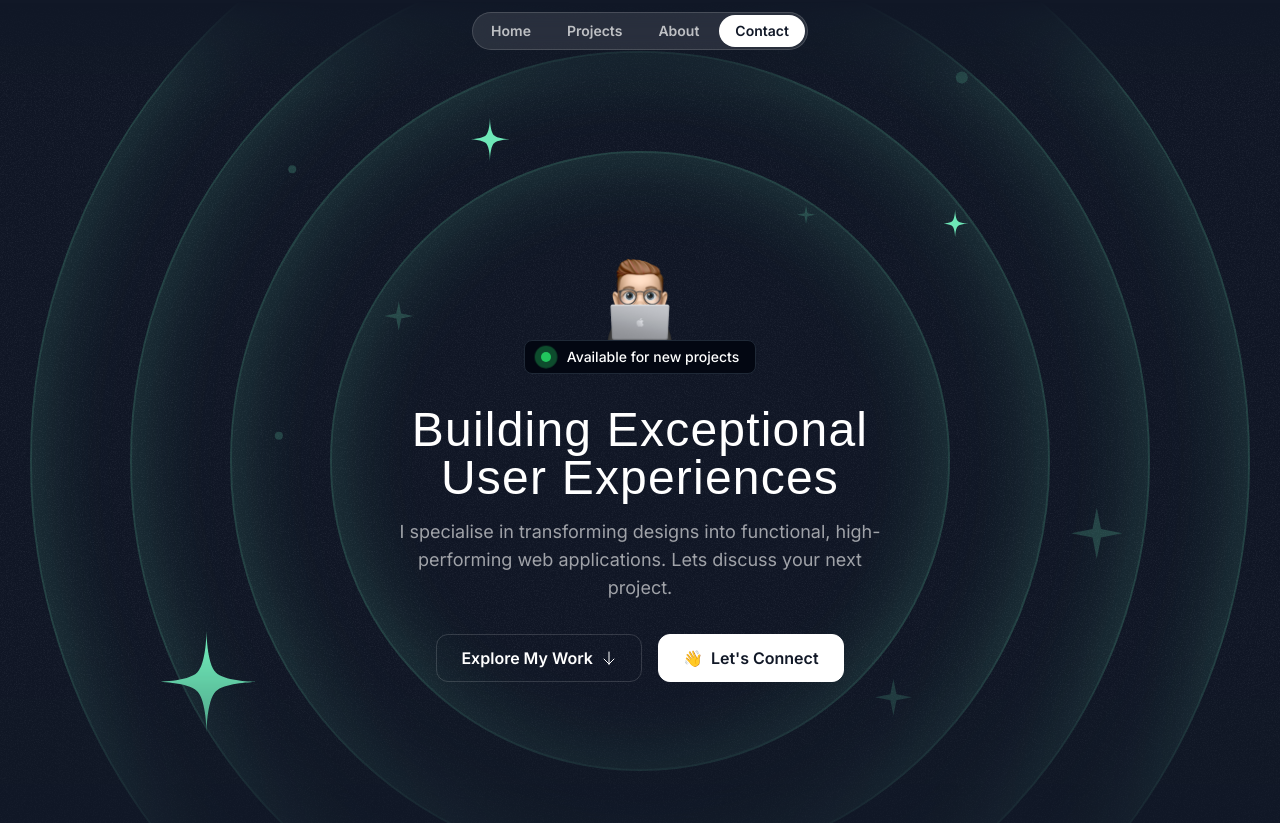
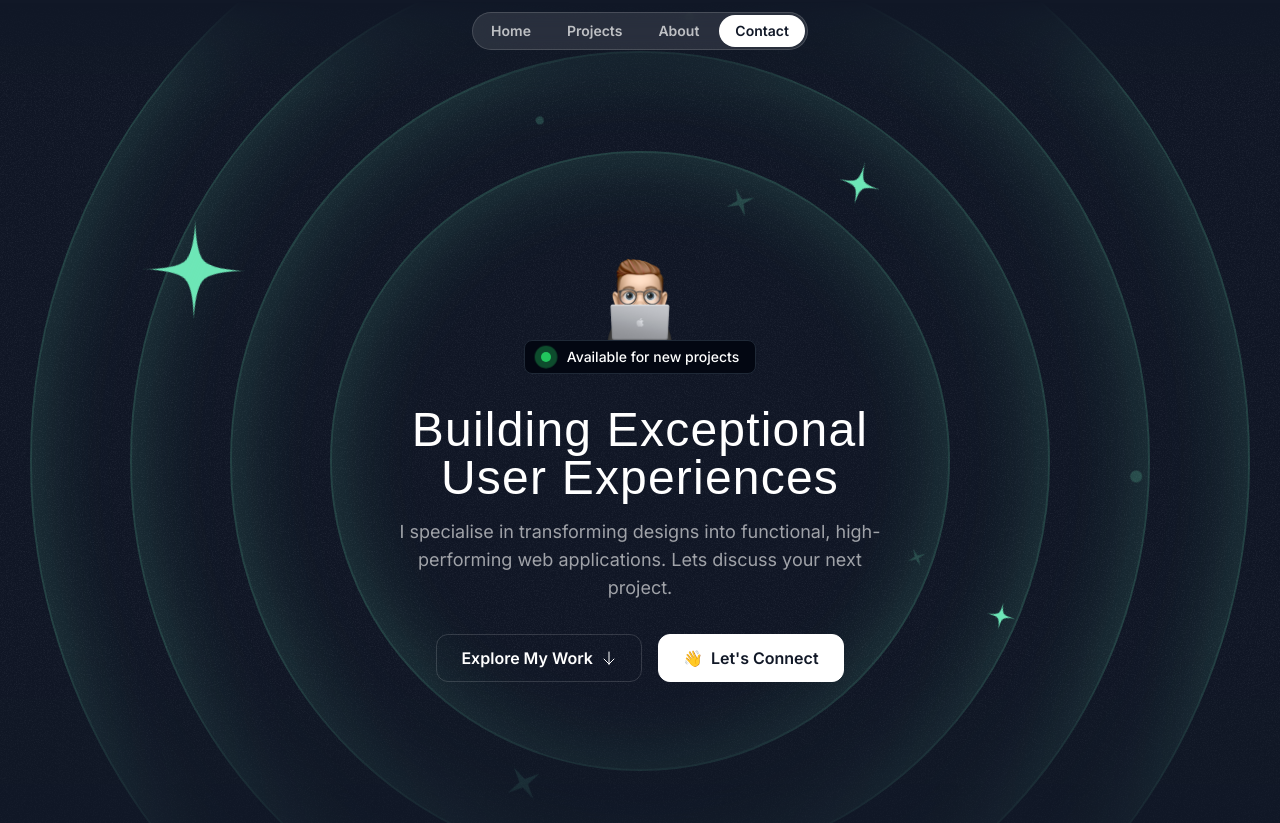
Before and after one commit to WilliamRossCrane/Portfolio, a Next.js app in the folder portfolio/portfolio/: page / in a window 1280 px wide. Shown: the top 823 px of the page. Built offline with nearby package versions, Linux system fonts and the light colour scheme; a web font is replaced by a local one.

Commit message:
ANIMATION: Hero Orbit star animations complete and implemented using CSS

```diff
--- a/portfolio/portfolio/src/app/globals.css
+++ b/portfolio/portfolio/src/app/globals.css
@@ -17,3 +17,12 @@
         @apply lg:max-w-5xl;
     }
 }
+
+@keyframes orbit {
+    from {
+      transform: rotate(0deg);
+    }
+    to {
+      transform: rotate(360deg);
+    }
+  }
--- a/portfolio/portfolio/src/components/HeroOrbit.tsx
+++ b/portfolio/portfolio/src/components/HeroOrbit.tsx
@@ -1,20 +1,58 @@
 import { PropsWithChildren } from "react"
+import { twMerge } from "tailwind-merge"
 
-export const HeroOrbit = ({ children, size, rotation }: PropsWithChildren<{ size: number, rotation: number }>) => {
+export const HeroOrbit = ({
+  children,
+  size,
+  rotation,
+  shouldOrbit = false,
+  orbitDuration,
+  shouldSpin = false,
+  spinDuration
+}: PropsWithChildren<{
+  size: number,
+  rotation: number,
+  shouldOrbit?: boolean;
+  shouldSpin?: boolean;
+  spinDuration?: string;
+  orbitDuration?: string;
+}>) => {
     return (
-        <div className='absolute left-1/2 top-1/2 -translate-x-1/2 -translate-y-1/2'>
-        <div className="flex items-start justify-start"
+        <div className='absolute left-1/2 top-1/2 -translate-x-1/2 -translate-y-1/2 -z-20'>
+            <div
+                className={twMerge(
+                    shouldOrbit ? 'animate-[orbit_linear_infinite]' : ''
+                )}
+                style={{
+                    animationDuration: orbitDuration,
+                }}
+            >
+                <div
+                    className="flex items-start justify-start"
                     style={{
                         transform: `rotate(${rotation}deg)`,
                         height: `${size}px`,
                         width: `${size}px`,
-        }}>
-          <div className="inline-flex"
+                    }}
+                >
+                    <div
+                        className={twMerge(
+                            shouldSpin ? 'animate-[spin_linear_infinite]' : ''
+                        )}
+                        style={{
+                            animationDuration: spinDuration
+                        }}
+                    >
+                        <div
+                            className="inline-flex"
                             style={{
                                 transform: `rotate(${rotation * -1}deg)`,
                             }}
                         >
-          {children}</div>
+                            {children}
+                        </div>
+                    </div>
+                </div>
             </div>
         </div>
     )
--- a/portfolio/portfolio/src/sections/Hero.tsx
+++ b/portfolio/portfolio/src/sections/Hero.tsx
@@ -22,34 +22,34 @@
         <div className="size-[820px] hero-ring"></div>
         <div className="size-[1020px] hero-ring"></div>
         <div className="size-[1220px] hero-ring"></div>
-        <HeroOrbit size={800} rotation={-72}>
+        <HeroOrbit size={800} rotation={-72} shouldOrbit orbitDuration='48s' shouldSpin spinDuration='6s'>
           <StarIcon className="size-28 text-emerald-300" />
         </HeroOrbit>
-        <HeroOrbit size={550} rotation={20}>
+        <HeroOrbit size={550} rotation={20} shouldOrbit orbitDuration='38s' shouldSpin spinDuration='6s'>
           <StarIcon className="size-12 text-emerald-300" />
         </HeroOrbit>
-        <HeroOrbit size={590} rotation={98}>
+        <HeroOrbit size={590} rotation={98} shouldOrbit orbitDuration='40s' shouldSpin spinDuration='6s'>
           <StarIcon className="size-8 text-emerald-300" />
         </HeroOrbit>
-        <HeroOrbit size={430} rotation={-14}>
+        <HeroOrbit size={430} rotation={-14} shouldOrbit orbitDuration="30s" shouldSpin spinDuration='3s'>
           <SparkleIcon className="size-8 text-emerald-300/20" />
         </HeroOrbit>
-        <HeroOrbit size={440} rotation={79}>
+        <HeroOrbit size={440} rotation={79} shouldOrbit orbitDuration='32s' shouldSpin spinDuration='3s'>
           <SparkleIcon className="size-5 text-emerald-300/20" />
         </HeroOrbit>
-        <HeroOrbit size={530} rotation={178}>
+        <HeroOrbit size={530} rotation={178} shouldOrbit orbitDuration='36s' shouldSpin spinDuration='3s'>
           <SparkleIcon className="size-10 text-emerald-300/20" />
         </HeroOrbit>
-        <HeroOrbit size={710} rotation={144}>
+        <HeroOrbit size={710} rotation={144} shouldOrbit orbitDuration='44s' shouldSpin spinDuration='3s'>
           <SparkleIcon className="size-14 text-emerald-300/20" />
         </HeroOrbit>
-        <HeroOrbit size={720} rotation={85}>
+        <HeroOrbit size={720} rotation={85} shouldOrbit orbitDuration='46s'>
           <div className="size-3 rounded-full bg-emerald-300/20" />
         </HeroOrbit>
-        <HeroOrbit size={520} rotation={-41}>
+        <HeroOrbit size={520} rotation={-41} shouldOrbit orbitDuration='34s'>
           <div className="size-2 rounded-full bg-emerald-300/20" />
         </HeroOrbit>
-        <HeroOrbit size={650} rotation={-5}>
+        <HeroOrbit size={650} rotation={-5} shouldOrbit orbitDuration='42s'>
           <div className="size-2 rounded-full bg-emerald-300/20" />
         </HeroOrbit>
       </div>
```
Lines whose indentation alone changed are shown as unchanged.
